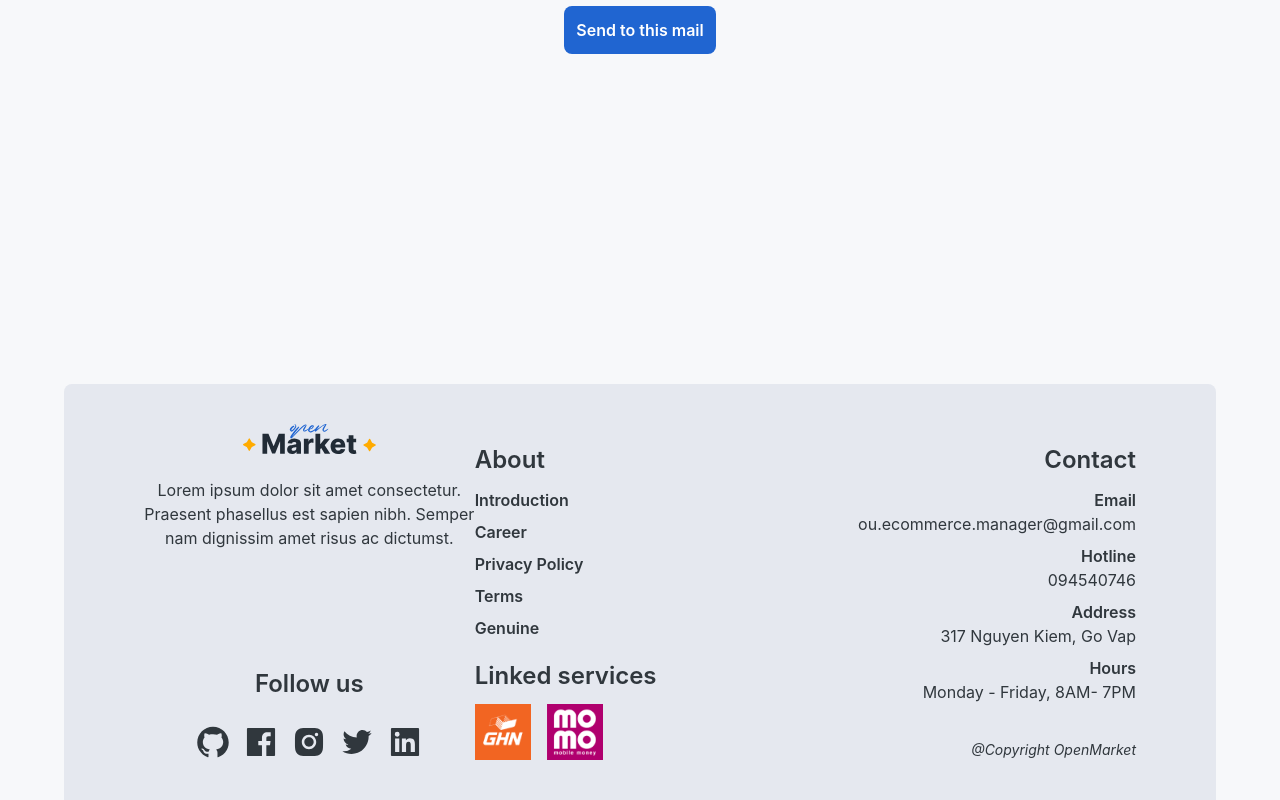
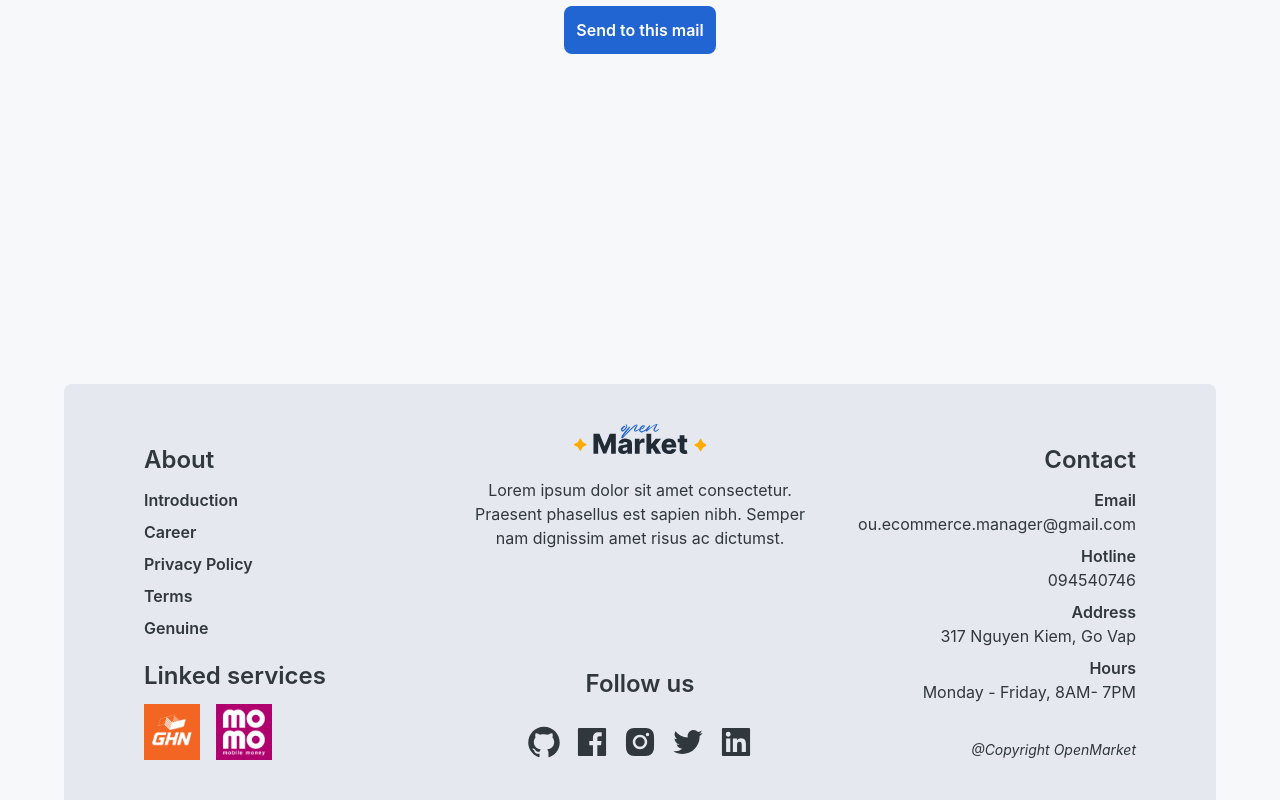
Before and after one commit to hieungocnguyen/Ecommerce_FrontEnd, a Next.js app: page /forgotPassword in a window 1280 px wide. Shown: the part 266-1066 px from the top of the page. Built offline with nearby package versions, Linux system fonts and the light colour scheme.

Commit message:
order footer

```diff
--- a/components/Layout/Footer.tsx
+++ b/components/Layout/Footer.tsx
@@ -15,7 +15,7 @@ import momoLogo from "../../public/momologo.png";
 const Footer = () => {
    return (
       <div className="bg-light-primary dark:bg-dark-primary sm:w-[90%] w-full mx-auto rounded-t-lg py-10 sm:px-20 px-10 flex flex-wrap">
-         <div className="flex-1 pt-5 text-center sm:text-left">
+         <div className="flex-1 pt-5 text-center sm:text-left order-1">
             <div>
                <div className="font-semibold text-2xl mb-3">About</div>
                <div className=" font-semibold">
@@ -46,7 +46,7 @@ const Footer = () => {
                </div>
             </div>
          </div>
-         <div className="flex-1 text-center flex flex-col justify-between order-first">
+         <div className="flex-1 text-center flex flex-col justify-between sm:order-2 order-first">
             <div className="flex flex-col items-center gap-6">
                <div>
                   <Link href="/" title="Home">
@@ -71,7 +71,7 @@ const Footer = () => {
                </div>
             </div>
          </div>
-         <div className="flex-1 flex flex-col justify-between pt-5 sm:text-right text-center">
+         <div className="flex-1 flex flex-col justify-between pt-5 sm:text-right text-center order-3">
             <div>
                <div className="font-semibold text-2xl mb-3">Contact</div>
                <div className="">
```
